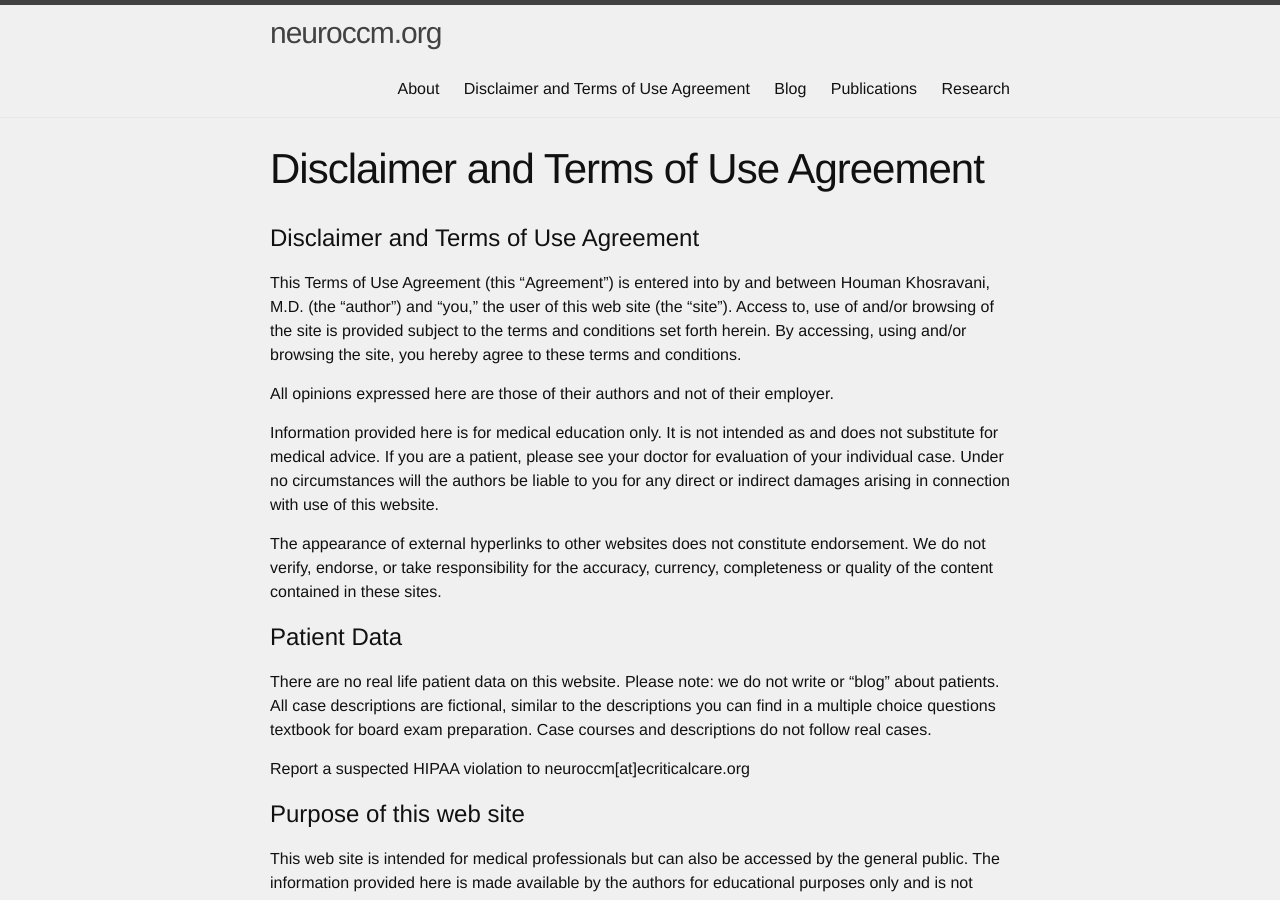
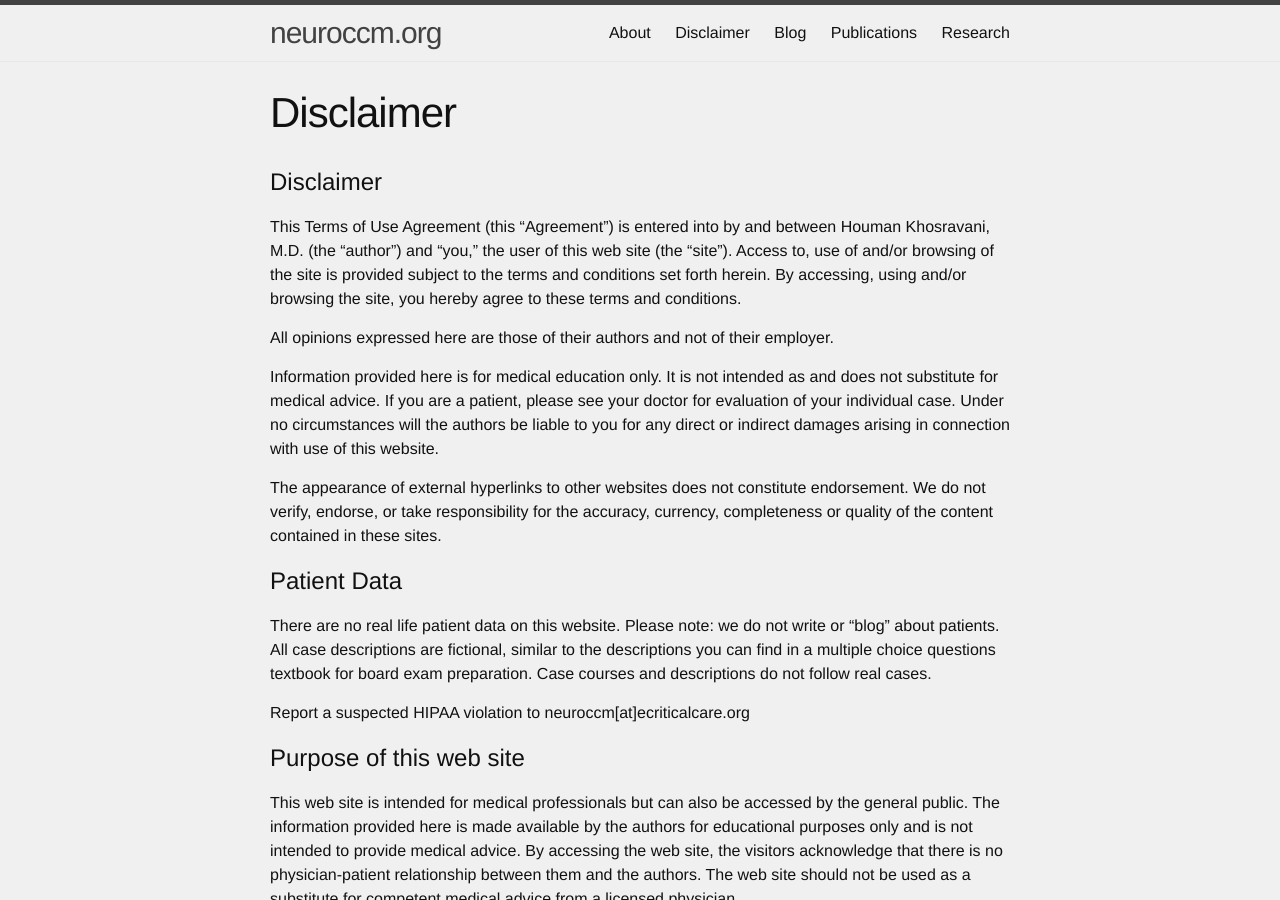
Before and after one commit to neuroccm/neuroccm.github.io, a Jekyll site: the page built from disclaimer.md, in a window 1280 px wide and 900 px high. Built offline with Jekyll 4.4.1, drawn with Linux system fonts in a browser that asks for light colours; our own code applies the rules of GitHub Pages for plain Markdown files.

Commit message:
revision of website 13
revision of website 13

```diff
--- a/disclaimer.md
+++ b/disclaimer.md
@@ -2,7 +2,7 @@
 layout: page
 ---
 
-# Disclaimer and Terms of Use Agreement
+# Disclaimer
 
 This Terms of Use Agreement (this “Agreement”) is entered into by and between Houman Khosravani, M.D. (the “author”) and “you,” the user of this web site (the “site”). Access to, use of and/or browsing of the site is provided subject to the terms and conditions set forth herein. By accessing, using and/or browsing the site, you hereby agree to these terms and conditions.
 
```
Also changed, not shown: about.md (+1 -1 lines), 3 other files.
